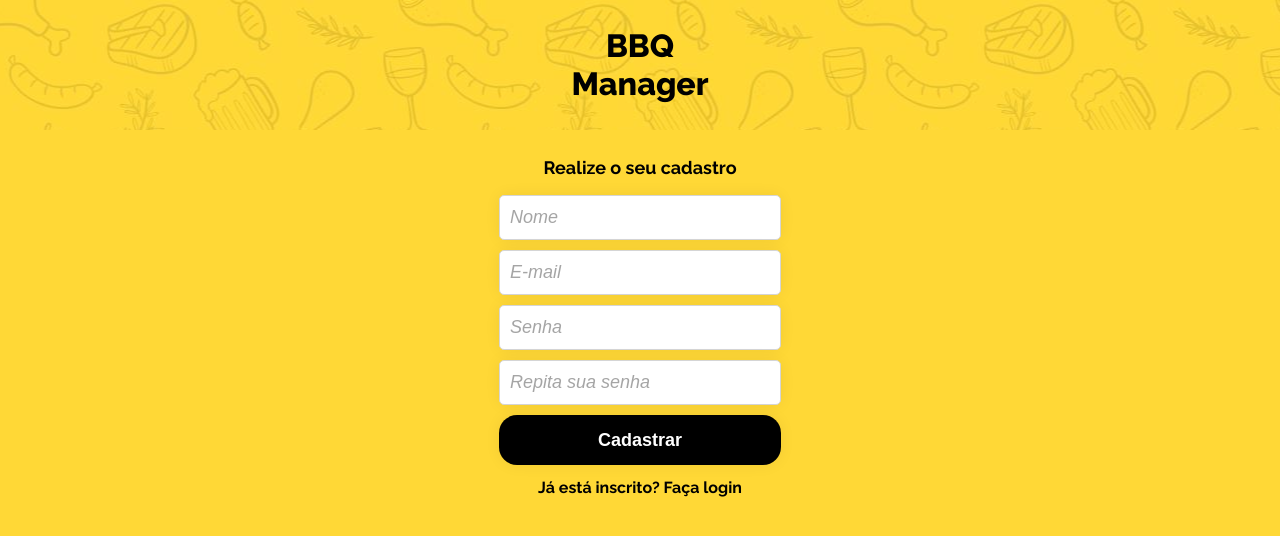
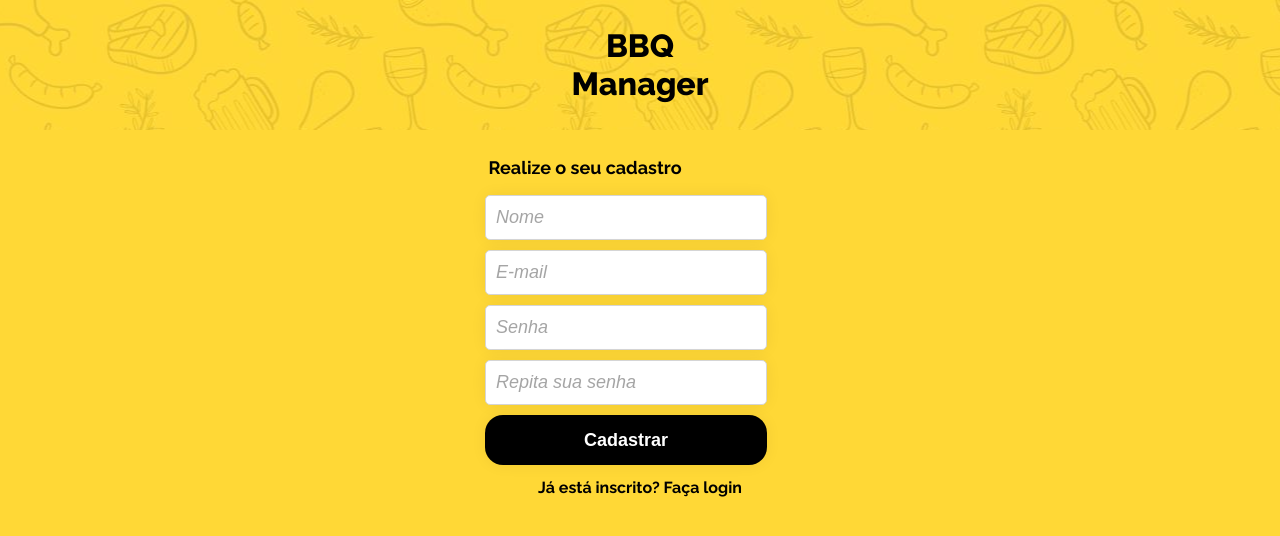
Before and after one commit to eduardosaneto/bbq-manager, a React (Create React App) app: page /sign-up in a window 1280 px wide. Shown: the top 536 px of the page. Built offline with nearby package versions, Linux system fonts and the light colour scheme.

Commit message:
style: add fieldset disabled

```diff
--- a/src/pages/SignUp/index.js
+++ b/src/pages/SignUp/index.js
@@ -52,6 +52,7 @@ export default function SignUp() {
     <Background>
       <Title />
       <Form onSubmit={register}>
+        <fieldset disabled={`${loading ? "disabled" : ""}`}>
           <span>
             <h1>Realize o seu cadastro</h1>
           </span>
@@ -74,6 +75,7 @@ export default function SignUp() {
           <Button type="submit" color="primary" disabled={loading} location={location}>
           Cadastrar
           </Button>
+        </fieldset>
       </Form>
       <Row>
         <Link to="/">Já está inscrito? Faça login</Link>
```
Lines whose indentation alone changed are shown as unchanged.
